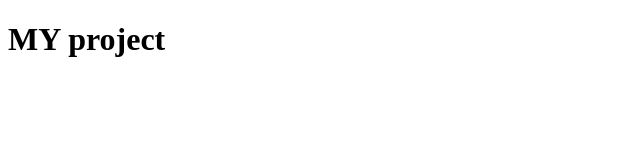
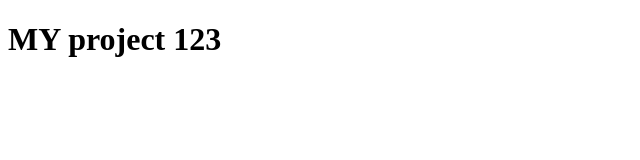
Before and after one commit to Fausstt/my-project, a plain HTML site: page index.html in a window 1280 px wide. Shown: the full height of the page, 0-640 px from the left. Drawn offline with Linux system fonts and the light colour scheme.

Commit message:
title was changed

```diff
--- a/index.html
+++ b/index.html
@@ -7,6 +7,6 @@
   <title>My project</title>
 </head>
 <body>
-    <h1>MY project</h1>
+    <h1>MY project 123</h1>
 </body>
 </html>
```
